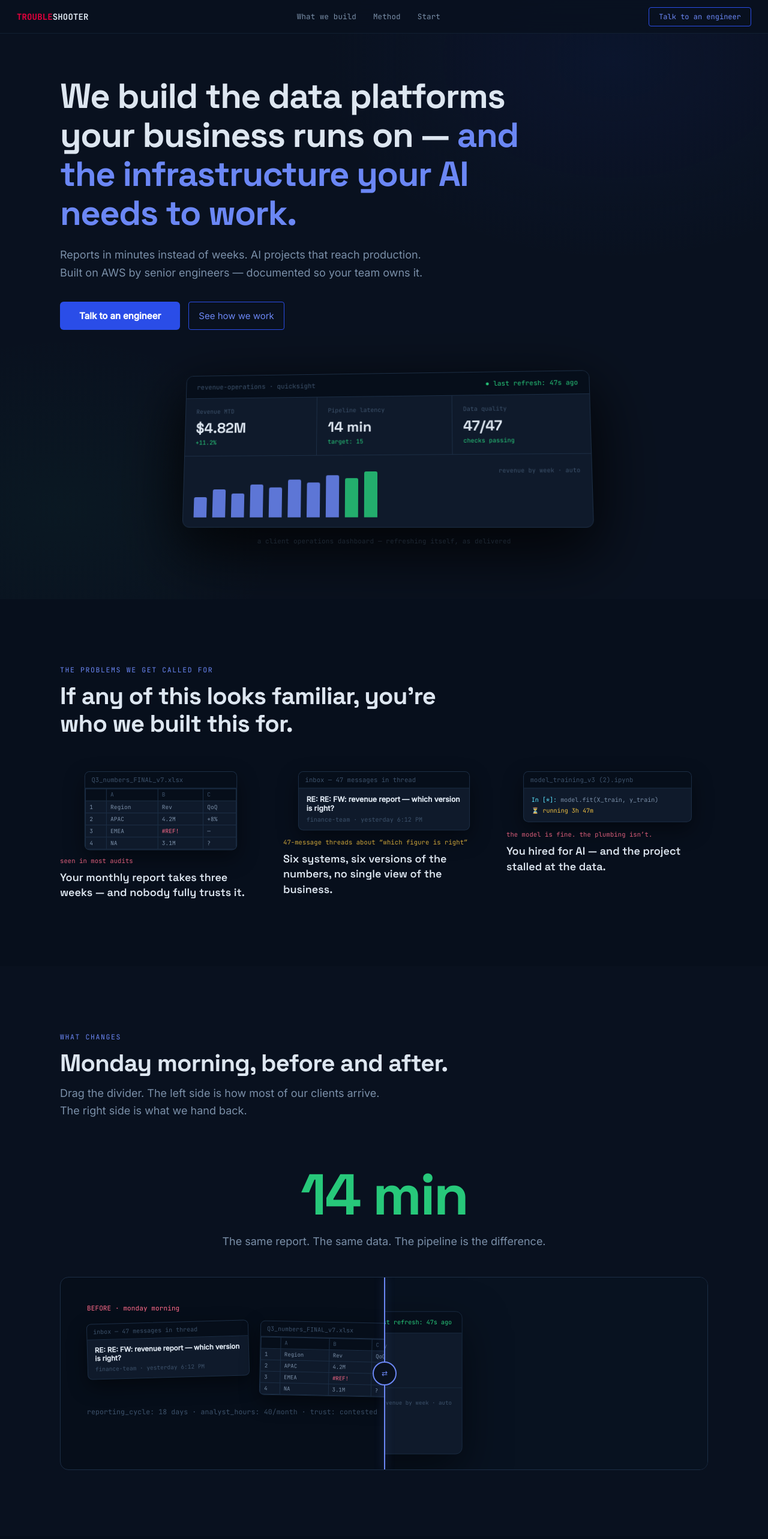
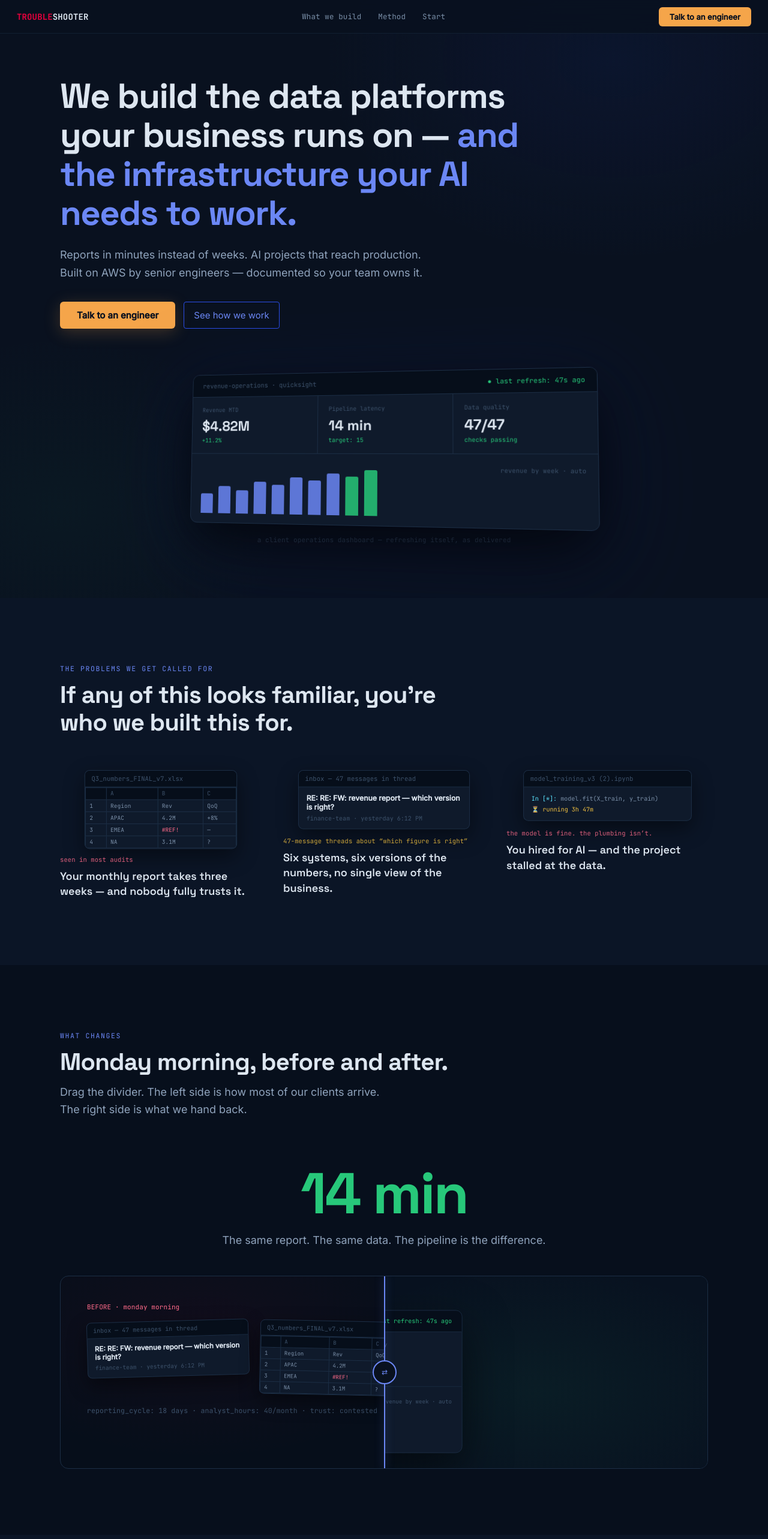
Before and after one commit to 88rayan-oss/troubleshooter-website-v2, a React (Vite) app: page / in a window 1280 px wide. Shown: the top 2566 px of the page at 60% size. Built offline with nearby package versions, Linux system fonts and the light colour scheme.

Commit message:
Initial commit - visual homepage v2

```diff
--- a/src/HomePage.jsx
+++ b/src/HomePage.jsx
@@ -12,7 +12,7 @@ import {
 const H1  = { fontFamily: C.fd, fontWeight: 700, fontSize: 'clamp(32px,5.6vw,58px)', letterSpacing: '-0.025em', lineHeight: 1.12, color: C.t1 };
 const H2  = { fontFamily: C.fd, fontWeight: 700, fontSize: 'clamp(26px,3.8vw,40px)', letterSpacing: '-0.02em', lineHeight: 1.15, color: C.t1 };
 const H3  = { fontFamily: C.fd, fontWeight: 600, fontSize: 'clamp(19px,2.4vw,24px)', letterSpacing: '-0.01em', color: C.t1 };
-const SUB = { fontFamily: C.fb, fontSize: 'clamp(15px,1.7vw,18px)', color: C.t2, lineHeight: 1.65 };
+const SUB = { fontFamily: C.fb, fontSize: 'clamp(15px,1.7vw,18px)', color: C.t2b, lineHeight: 1.65 };
 const MONO = { fontFamily: C.fm, fontSize: 12.5, letterSpacing: '0.01em' };
 const EYE = { ...MONO, fontSize: 11.5, color: C.blueLt, letterSpacing: '.14em', textTransform: 'uppercase' };
 
@@ -73,7 +73,7 @@ function Hero() {
             Built on AWS by senior engineers — documented so your team owns it.
           </p>
           <div style={{ display: 'flex', gap: 14, marginTop: 34, flexWrap: 'wrap' }}>
-            <a href="#/audit" className="ts-fill-btn" style={{ fontFamily: C.fb, fontWeight: 600, fontSize: 15 }}>
+            <a href="#/audit" className="ts-amber-btn">
               Talk to an engineer
             </a>
             <button onClick={() => scrollToId('method')} className="ts-ghost-btn"
@@ -112,7 +112,7 @@ const PROBLEMS = [
 
 function Problems() {
   return (
-    <Section id="problems" style={{ background: '#070F1C' }}>
+    <Section id="problems" style={{ background: '#0B1526' }}>
       <Reveal>
         <div style={EYE}>the problems we get called for</div>
         <h2 style={{ ...H2, marginTop: 14, maxWidth: 640 }}>
@@ -182,7 +182,8 @@ function BeforeAfter() {
         transition: dragging ? 'none' : undefined,
       }}>
       {/* BEFORE layer */}
-      <div style={{ padding: 'clamp(18px,4vw,44px)', minHeight: 320, position: 'relative' }}>
+      <div style={{ padding: 'clamp(18px,4vw,44px)', minHeight: 320, position: 'relative',
+        background: 'radial-gradient(560px 300px at 22% 30%, rgba(232,0,61,0.05), transparent 70%)' }}>
         <div style={{ ...MONO, fontSize: 11, color: C.redLt, marginBottom: 16 }}>BEFORE · monday morning</div>
         <div style={{ display: 'flex', flexWrap: 'wrap', gap: 18, alignItems: 'flex-start' }}>
           <div style={{ transform: 'rotate(-1.6deg)' }}><ArtifactEmail /></div>
@@ -195,7 +196,8 @@ function BeforeAfter() {
 
       {/* AFTER layer (clipped) */}
       <div style={{
-        position: 'absolute', inset: 0, background: '#081220',
+        position: 'absolute', inset: 0,
+        background: 'radial-gradient(560px 300px at 74% 60%, rgba(39,200,122,0.06), transparent 70%), #081220',
         clipPath: `inset(0 0 0 ${x}%)`,
         transition: dragging ? 'none' : 'clip-path .45s cubic-bezier(.22,1,.36,1)',
         display: 'flex', flexDirection: 'column', justifyContent: 'center',
@@ -257,7 +259,7 @@ function NumberMoment() {
 
 function Transformation() {
   return (
-    <Section id="transformation">
+    <Section id="transformation" style={{ background: '#070F1C' }}>
       <Reveal>
         <div style={EYE}>what changes</div>
         <h2 style={{ ...H2, marginTop: 14 }}>Monday morning, before and after.</h2>
@@ -358,7 +360,7 @@ const OFFERINGS = [
 
 function Offerings() {
   return (
-    <Section id="build" style={{ background: '#070F1C' }}>
+    <Section id="build" style={{ background: '#0B1526' }}>
       <Reveal>
         <div style={EYE}>what we build</div>
         <h2 style={{ ...H2, marginTop: 14 }}>One practice. Two things we're hired for.</h2>
@@ -511,7 +513,7 @@ function ReportObject() {
 
 function Close() {
   return (
-    <Section id="start" style={{ background: '#070F1C' }}>
+    <Section id="start" style={{ background: 'radial-gradient(640px 420px at 78% 45%, rgba(39,200,122,0.05), transparent 70%), #0B1526' }}>
       <div style={{
         display: 'grid', gridTemplateColumns: 'repeat(auto-fit, minmax(300px, 1fr))',
         gap: 'clamp(36px,6vw,72px)', alignItems: 'center',
@@ -525,7 +527,7 @@ function Close() {
             Yours to keep, whatever you decide next.
           </p>
           <div style={{ display: 'flex', gap: 14, marginTop: 28, flexWrap: 'wrap' }}>
-            <a href="#/audit" className="ts-fill-btn" style={{ fontFamily: C.fb, fontWeight: 600, fontSize: 15 }}>
+            <a href="#/audit" className="ts-amber-btn">
               Talk to an engineer
             </a>
             <a href="#/audit" className="ts-ghost-btn" style={{ fontFamily: C.fb, fontSize: 15 }}>
@@ -562,7 +564,7 @@ function Nav() {
           </button>
         ))}
       </div>
-      <a href="#/audit" className="ts-ghost-btn">Talk to an engineer</a>
+      <a href="#/audit" className="ts-amber-btn">Talk to an engineer</a>
     </nav>
   );
 }
@@ -595,6 +597,39 @@ function Footer() {
   );
 }
 
+
+/* ══ FILM STRIP — the ninety-second version ═══════════════════════════════ */
+function FilmStrip() {
+  return (
+    <section className="ts-film-band" style={{ padding: 'clamp(64px,8vw,96px) 24px', textAlign: 'center' }}>
+      <div style={{ maxWidth: 760, margin: '0 auto' }}>
+        <Reveal>
+          <div style={{ ...EYE, color: C.cyan }}>the ninety-second version</div>
+          <h2 style={{ ...H2, marginTop: 14 }}>Watch the whole thing happen.</h2>
+          <p style={{ ...SUB, marginTop: 14, maxWidth: 560, marginLeft: 'auto', marginRight: 'auto' }}>
+            The problems, the audit, the build, the AI layer — told as a scroll film.
+            Ninety seconds, start to finish.
+          </p>
+        </Reveal>
+        <Reveal delay={140}>
+          <a href="#/experience" className="ts-film-btn" style={{ marginTop: 34, textDecoration: 'none' }}>
+            <span className="ts-film-play">▶</span>
+            <span style={{ fontFamily: C.fb, fontWeight: 600, fontSize: 16, color: C.t1 }}>
+              Watch how it works
+            </span>
+          </a>
+        </Reveal>
+        <Reveal delay={240}>
+          <div className="ts-film-acts" style={{ marginTop: 26 }}>
+            <span>recognition</span><span>→</span><span>the scan</span><span>→</span>
+            <span>the build</span><span>→</span><span>the AI layer</span><span>→</span><span>proof</span>
+          </div>
+        </Reveal>
+      </div>
+    </section>
+  );
+}
+
 /* ══ PAGE ══════════════════════════════════════════════════════════════════ */
 export default function HomePage() {
   return (
@@ -607,6 +642,7 @@ export default function HomePage() {
       <Method />
       <About />
       <Close />
+      <FilmStrip />
       <Footer />
     </div>
   );
--- a/src/experience/helpers.js
+++ b/src/experience/helpers.js
@@ -3,7 +3,8 @@ export const C = {
   navy: '#09111F', card: '#0F1A2B', cardDeep: '#060E1A', border: '#1C2E45',
   blue: '#2A4DE8', blueLt: '#6B87F5', red: '#E8003D', redLt: '#FF6B8A',
   green: '#27C87A', yellow: '#F0C040', cyan: '#5BE5FF', orange: '#FF9966',
-  t1: '#DDE6F0', t2: '#7A8FA8', t3: '#3D526B',
+  amber: '#F5A54A',                 // warm accent — money actions ONLY
+  t1: '#DDE6F0', t2: '#7A8FA8', t2b: '#8FA3BC', t3: '#3D526B',
   fm: "'JetBrains Mono', monospace",
   fd: "'Space Grotesk', sans-serif",
   fb: "'Inter', sans-serif",
--- a/src/experience/styles.css
+++ b/src/experience/styles.css
@@ -87,7 +87,7 @@ a { color: inherit; text-decoration: none; }
 .ts-hero-grid { grid-template-columns: 1.05fr 1fr; align-items: center; }
 .ts-hero-dash {
   transform: perspective(1400px) rotateY(-6deg) rotateX(2deg);
-  filter: drop-shadow(0 30px 60px rgba(0,0,0,0.55));
+  filter: drop-shadow(0 34px 70px rgba(0,0,0,0.55)) drop-shadow(0 12px 60px rgba(42,77,232,0.14));
   transition: transform .5s cubic-bezier(.22,1,.36,1);
 }
 .ts-hero-dash:hover { transform: perspective(1400px) rotateY(-2deg) rotateX(1deg); }
@@ -104,7 +104,7 @@ a { color: inherit; text-decoration: none; }
 @media (max-width: 900px) { .ts-problem-row { grid-template-columns: 1fr; gap: 40px; } }
 .ts-exhibit-stage {
   display: flex; justify-content: center; align-items: center;
-  padding: 34px 12px;
+  padding: 34px 12px; min-height: 208px;
   background:
     radial-gradient(240px 150px at 50% 40%, color-mix(in srgb, var(--glow) 9%, transparent), transparent 75%),
     #0A1220;
@@ -184,7 +184,7 @@ a { color: inherit; text-decoration: none; }
 }
 .ts-method-card:hover { transform: translateY(-3px); border-color: rgba(39,200,122,.35); }
 .ts-method-icon {
-  width: 44px; height: 44px; border-radius: 10px; color: #27C87A;
+  width: 50px; height: 50px; border-radius: 12px; color: #27C87A; font-size: 20px;
   background: rgba(39,200,122,.08); border: 1px solid rgba(39,200,122,.22);
   display: flex; align-items: center; justify-content: center;
 }
@@ -221,20 +221,65 @@ a { color: inherit; text-decoration: none; }
 .ts-nav-links { display: flex; gap: 28px; align-items: center; }
 @media (max-width: 768px) { .ts-nav-links { display: none !important; } }
 
-.ts-hero-dash { transform: rotateX(6deg) rotateY(-4deg); transition: transform .6s cubic-bezier(.22,1,.36,1); }
-.ts-hero-dash:hover { transform: rotateX(0deg) rotateY(0deg); }
-
-.ts-exhibit { transition: transform .35s cubic-bezier(.22,1,.36,1); }
-.ts-exhibit:hover { transform: translateY(-4px); }
 
 .hp-diagram { display: flex; align-items: center; gap: 8px; flex-wrap: wrap; justify-content: center; }
 .hp-node {
-  background: #0C1624; border: 1px solid #1C2E45; border-radius: 10px;
+  background: #101D33; border: 1px solid #2A4058; border-radius: 10px;
   padding: 12px 14px; text-align: center; min-width: 92px;
+  transition: transform .3s cubic-bezier(.22,1,.36,1), border-color .3s;
 }
+.hp-node:hover { transform: translateY(-2px); border-color: #3A5578; }
 .hp-arrow { color: #3D526B; font-size: 15px; flex-shrink: 0; }
 @media (max-width: 640px) {
   .hp-diagram { flex-direction: column; gap: 6px; }
   .hp-arrow { transform: rotate(90deg); }
   .hp-node { width: 100%; }
 }
+
+
+/* ── amber: money actions only ── */
+.ts-amber-btn {
+  font-family: 'Inter', sans-serif; font-weight: 600; font-size: 15px;
+  background: #F5A54A; color: #09111F; border: none;
+  padding: 13px 28px; border-radius: 6px; cursor: pointer;
+  display: inline-block;
+  box-shadow: 0 6px 28px rgba(245,165,74,0.22);
+  transition: background .2s, transform .15s, box-shadow .2s;
+}
+.ts-amber-btn:hover {
+  background: #FFB55C; transform: translateY(-1px);
+  box-shadow: 0 10px 34px rgba(245,165,74,0.3);
+}
+.ts-nav .ts-amber-btn { padding: 8px 18px; font-size: 13px; box-shadow: none; }
+
+/* ── film band ── */
+.ts-film-band {
+  background:
+    radial-gradient(700px 320px at 50% 120%, rgba(91,229,255,0.07), transparent 70%),
+    radial-gradient(560px 300px at 18% -10%, rgba(42,77,232,0.08), transparent 70%),
+    #050B14;
+  border-top: 1px solid rgba(28,46,69,0.5);
+}
+.ts-film-btn {
+  display: inline-flex; align-items: center; gap: 16px;
+  background: rgba(15,26,43,0.7); border: 1px solid rgba(91,229,255,0.35);
+  border-radius: 999px;
+  padding: 12px 30px 12px 12px; cursor: pointer;
+  transition: border-color .25s, box-shadow .25s, transform .2s;
+  backdrop-filter: blur(6px);
+}
+.ts-film-btn:hover {
+  border-color: rgba(91,229,255,0.8);
+  box-shadow: 0 0 40px rgba(91,229,255,0.15);
+  transform: translateY(-2px);
+}
+.ts-film-play {
+  width: 52px; height: 52px; border-radius: 50%; flex-shrink: 0;
+  background: rgba(91,229,255,0.12); border: 1.5px solid #5BE5FF;
+  display: flex; align-items: center; justify-content: center;
+  color: #5BE5FF; font-size: 17px; padding-left: 4px;
+}
+.ts-film-acts { display: flex; gap: 10px; flex-wrap: wrap; justify-content: center; }
+.ts-film-acts span {
+  font-family: 'JetBrains Mono', monospace; font-size: 11px; color: #3D526B;
+}
```
